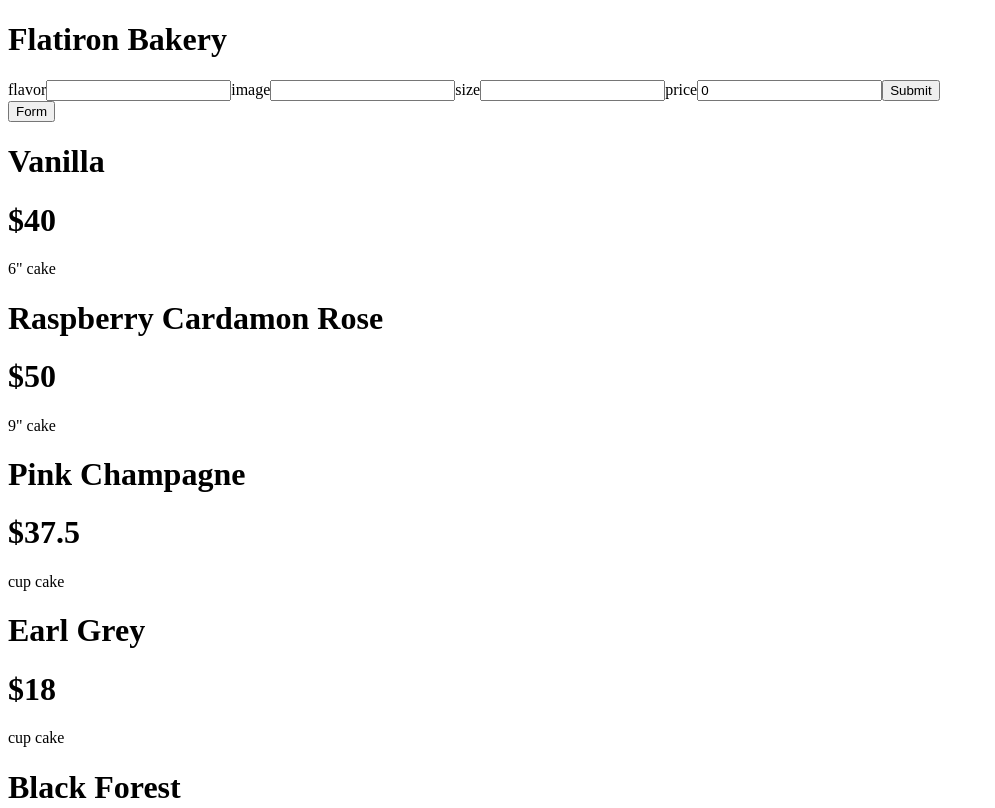
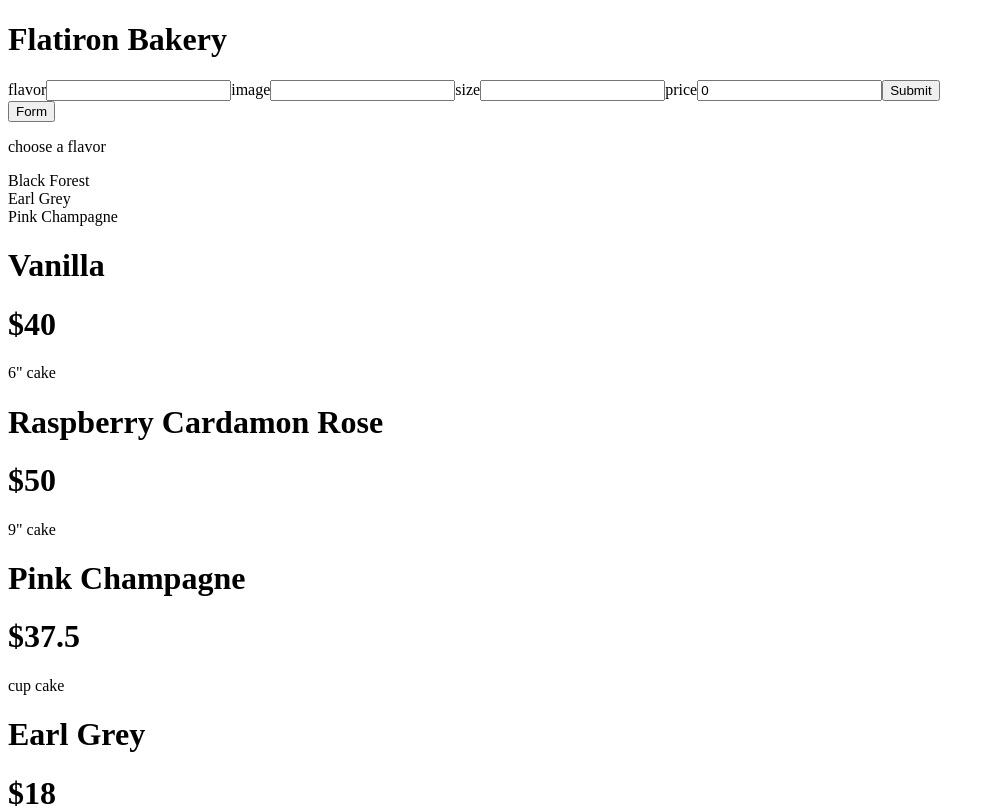
Before and after one commit to abby-anderson/flatiron-bakes, a React (Create React App) app: page / in a window 1280 px wide. Shown: the top 808 px of the page, without its empty margins (0-995 px from the left). Built offline with nearby package versions, Linux system fonts and the light colour scheme; data requests are answered from the project's data file.

Commit message:
current progress day 6

```diff
--- /dev/null
+++ b/db.json
@@ -0,0 +1,44 @@
+{"cakes":[
+  {
+      "flavor": "Vanilla",
+      "size": "6\" cake",
+      "price": 40.00,
+      "description": "With its outstanding vanilla flavor, pillowy soft crumb, and creamy vanilla buttercream, this is truly the best vanilla cake I’ve ever had. And after 1 bite, I guarantee you’ll agree.",
+      "image":"https://images.unsplash.com/photo-1594054528735-d3782132b380?ixid=MnwxMjA3fDB8MHxwaG90by1wYWdlfHx8fGVufDB8fHx8&ixlib=rb-1.2.1&auto=format&fit=crop&w=774&q=80"
+  },
+  {
+      "flavor": "Raspberry Cardamon Rose",
+      "size": "9\" cake",
+      "price": 50.00,
+      "description":"This Raspberry, Olive Oil and Yogurt Cake with Rose Cardamom Syrup is a light, fragrant cake or pudding that's perfect for spring/summer, served with a cup of tea.",
+      "image":"https://images.unsplash.com/photo-1505976378723-9726b54e9bb9?ixid=MnwxMjA3fDB8MHxwaG90by1wYWdlfHx8fGVufDB8fHx8&ixlib=rb-1.2.1&auto=format&fit=crop&w=774&q=80"
+  },
+  {
+      "flavor": "Pink Champagne",
+      "size": "cup cake",
+      "price": 37.5,
+      "description": "Whether you’re celebrating the end of the year, the beginning of a new year or just the arrival of the weekend, I can think of no better way to enjoy it than with a slice of Pink Champagne Cake. Bubbles or no bubbles, this cake is a celebration all by itself. ",
+      "image":"https://i2.wp.com/thesuburbansoapbox.com/wp-content/uploads/2020/12/Pink-Champagne-Cake-27.jpg"
+  },
+  {
+      "flavor": "Earl Grey",
+      "size": "cup cake",
+      "price": 18.00,
+      "description":"This Earl Grey Cake is perfect for the tea lover in your life! Earl Grey infused cake layers paired with a silky vanilla bean buttercream.",
+      "image":"https://livforcake.com/wp-content/uploads/2017/08/earl-grey-cake-5.jpg"
+  },
+  {
+      "flavor": "Black Forest",
+      "size": "6\" cake",
+      "price": 18.00,
+      "description": "This deliciously moist Black Forest Cake is a cut above the rest with homemade whipped cream, rich chocolate ganache, and sweet spiked cherries.",
+      "image": "https://cdn.sallysbakingaddiction.com/wp-content/uploads/2018/11/black-forest-cake-chocolate-ganache-600x900.jpg"
+  }
+],
+"flavor": [
+  "Black Forest",
+  "Earl Grey",
+  "Pink Champagne"
+]
+
+}
--- a/src/App.js
+++ b/src/App.js
@@ -1,16 +1,18 @@
 import CakeCard from './CakeCard';
 import Header from './Header';
 import SearchBar from './SearchBar';
-import React, { useState } from "react";
+import React, { useState, useEffect } from "react";
 import cakes from './Cakes';
 import CakeDetail from './CakeDetail';
 import CakeForm from './CakeForm';
+import FlavorFilter from './FlavorFilter';
 
 
 function App() {
   const [visible, setVisible] = useState(false);
   const [selectedCake, setSelectedCake] =useState(null);
   const [cakeList, setCakes] = useState(cakes);
+  const [flavors, setFlavors] = useState([]);
 
   function handleAddCake (cake) {
     console.log(cake)
@@ -24,12 +26,32 @@
     console.log(cake)
   }
 
+  useEffect(() => {
+    fetch('http://localhost:4000/cakes')
+    .then(response => response.json())
+    .then(data => setCakes(data))
+
+    fetch('http://localhost:4000/flavor')
+    .then(response => response.json())
+    .then(data => setFlavors(data))
+  }, [])
+
+  function handleFlavorSelection (flavor) {
+    console.log('app', flavor);
+    const cakeListCopy = [...cakeList]
+    const newFilteredList = cakeListCopy.filter(cake => cake.flavor === flavor)
+    console.log('new list', newFilteredList);
+
+  }
+
   return (
     <>
       <Header />
       <CakeForm handleAddCake={handleAddCake} />
       {visible? <SearchBar /> : null}
       <button onClick={() => setVisible(!visible)}>{visible ? 'x' : 'Form'}</button> <br/>
+
+      <FlavorFilter flavors={flavors} handleFlavorSelection={handleFlavorSelection} />
 
       {/* important to note that below we're sending selectedCake as the prop this time instead of the og cake obj! */}
       {selectedCake ? <CakeDetail cake={selectedCake}/> : null}
--- /dev/null
+++ b/src/FlavorFilter.js
@@ -0,0 +1,21 @@
+import react, { useState, useEffect } from "react";
+
+function FlavorFilter ( {flavors, handleFlavorSelection}) {
+    //console.log(typeof flavors);
+    console.log(flavors)
+
+    return (
+        <>
+        <p>choose a flavor</p>
+        <div>
+        {flavors.map(each => <div onClick={(e) => handleFlavorSelection(e.target.innerText)} key={each}>{each}</div>)}
+        </div>
+        </>
+    )
+
+
+
+
+}
+
+export default FlavorFilter;
```
